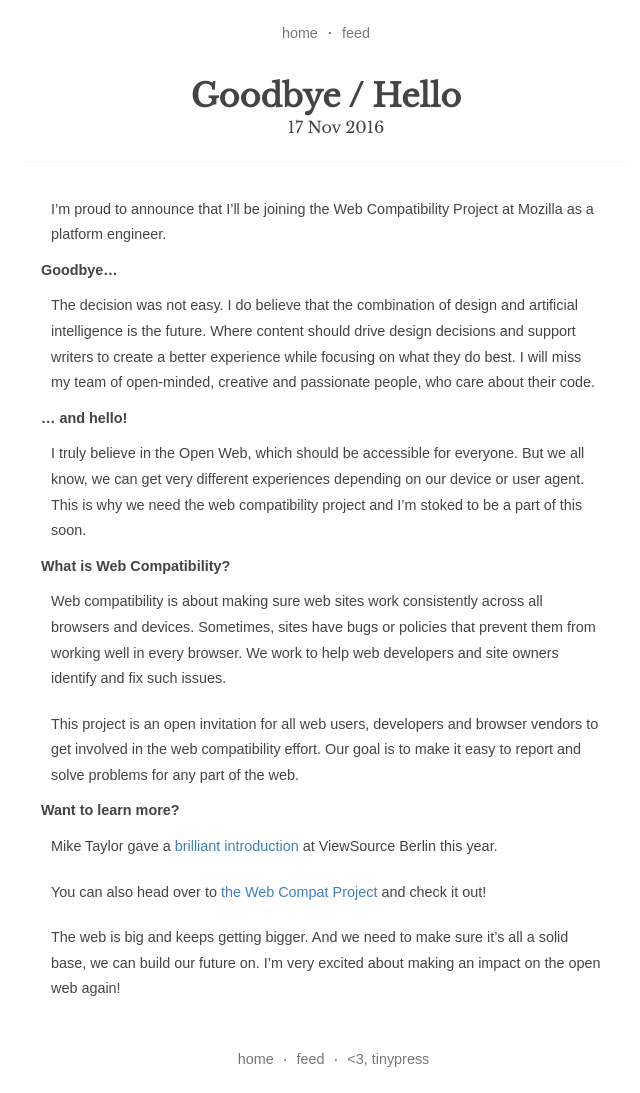
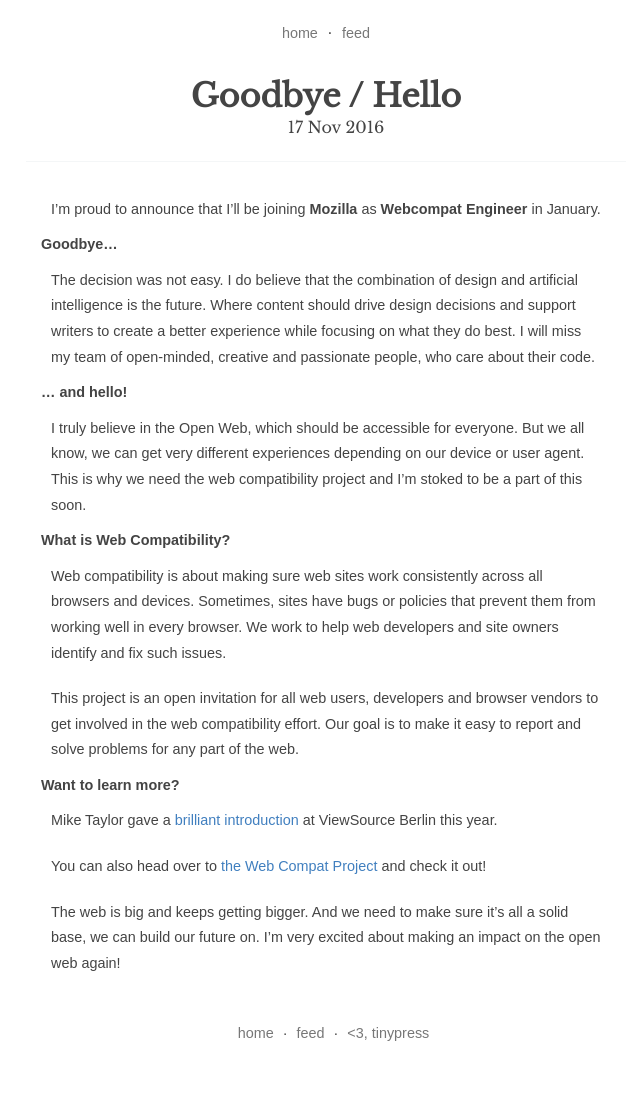
Before and after one commit to zoepage/zoepage.github.io, a Jekyll site: the page built from _posts/2016-11-17-goodbye-hello.markdown, in a window 1280 px wide. Shown: the whole page, without its empty margins (314-954 px from the left). Built offline with Jekyll 4.4.1, drawn with Linux system fonts in a browser that asks for light colours; after the commit the page ends 1067 px from its top, so only the background shows below that.

Commit message:
style: highlight keywords

```diff
--- a/_posts/2016-11-17-goodbye-hello.markdown
+++ b/_posts/2016-11-17-goodbye-hello.markdown
@@ -5,8 +5,7 @@
 tags: [mozilla, firefox, web, compat, compatibility, webcompat.org]
 categories: [mozilla, web, compat]
 ---
-I’m proud to announce that I’ll be joining the Web Compatibility Project at Mozilla as a platform engineer.
-
+I’m proud to announce that I’ll be joining **Mozilla** as **Webcompat Engineer** in January.
 #### Goodbye...
 
 The decision was not easy. I do believe that the combination of design and artificial intelligence is the future. Where content should drive design decisions and support writers to create a better experience while focusing on what they do best. I  will miss my team of open-minded, creative and passionate people, who care about their code.
```
